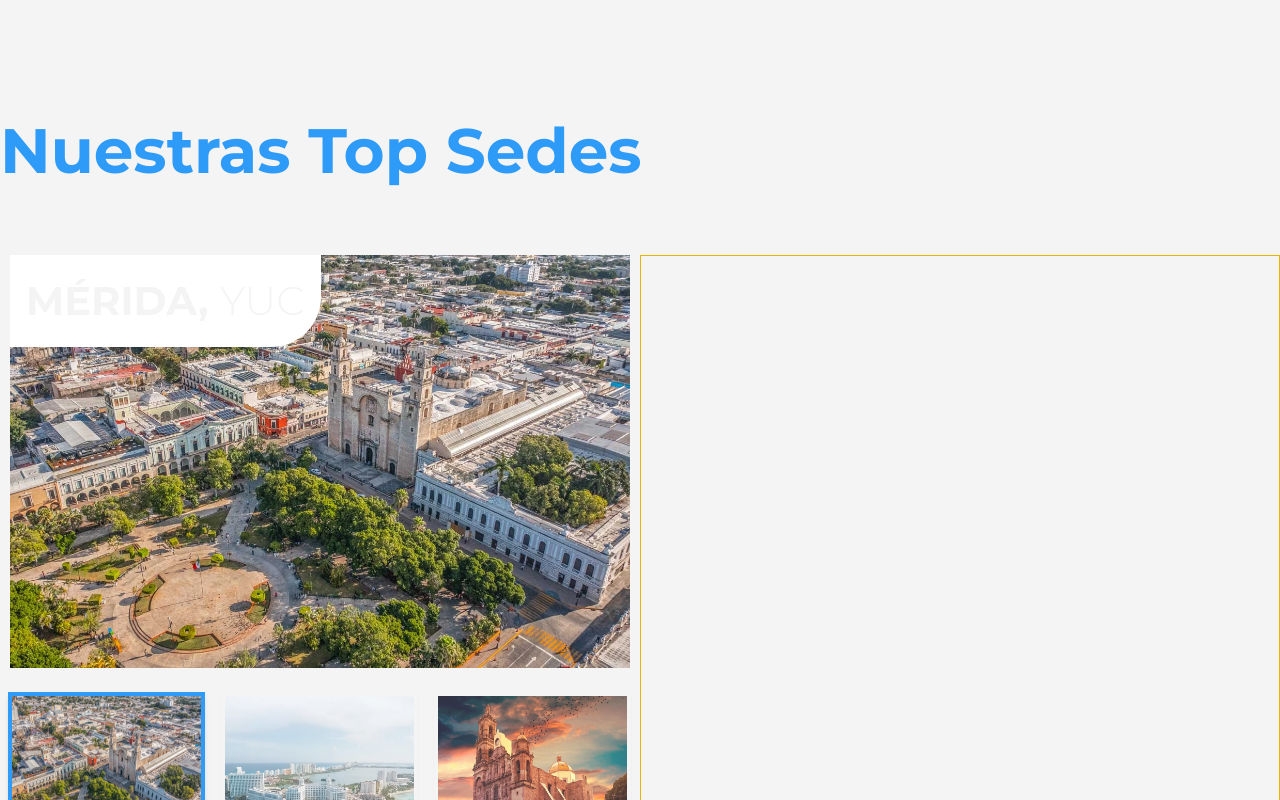
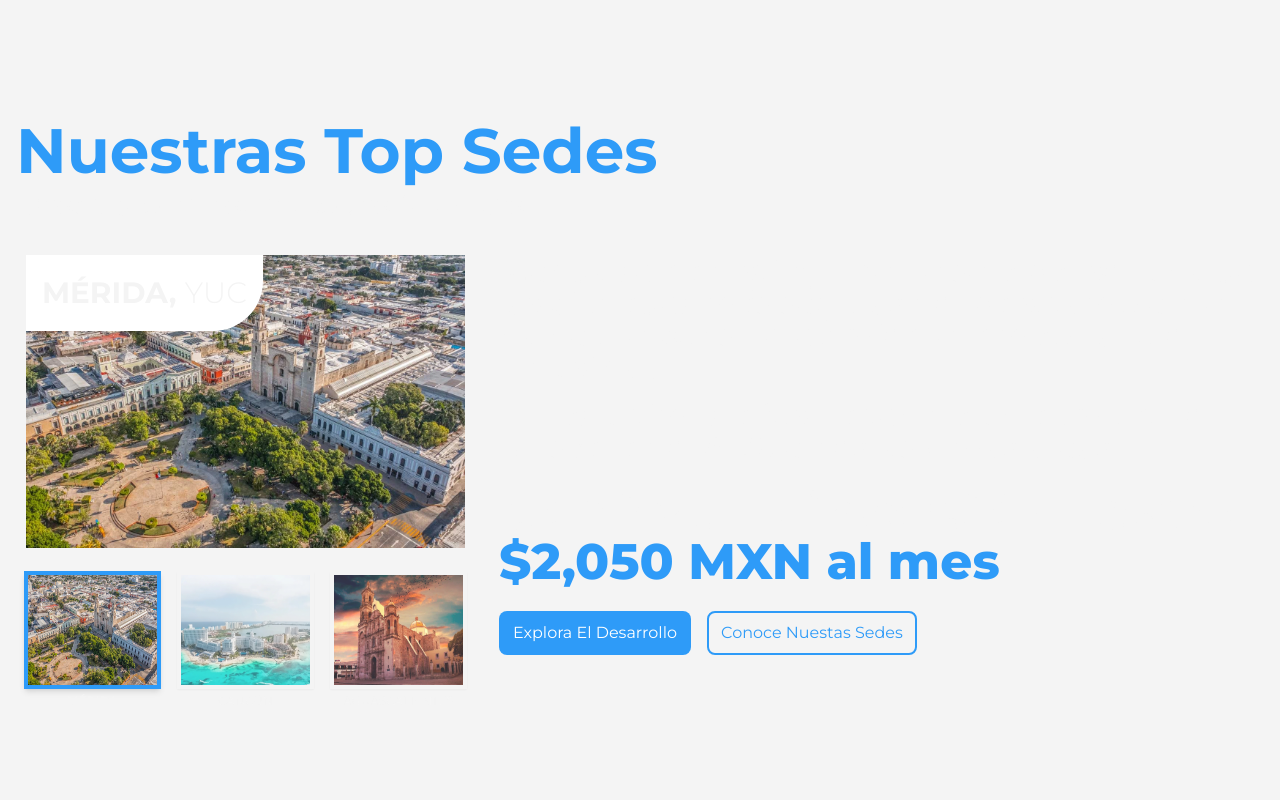
Before and after one commit to Oscar-FV/terrenos-vip, a React (Vite) app: page / in a window 1280 px wide. Shown: the part 1320-2120 px from the top of the page. Built offline with nearby package versions, Linux system fonts and the light colour scheme; what tailwindcss-animated would draw is missing.

Commit message:
added captions to gallery

```diff
--- a/src/components/Gallery/Gallery.css
+++ b/src/components/Gallery/Gallery.css
@@ -16,13 +16,13 @@
         flex: 1 1 auto;
         max-width: calc((100% / 3) - 1rem);
         opacity: 0.8;
-        transition: border-color 0.3s ease, opacity 0.1s ease, opacity 0.3s ease;
+        transition: border-color 0.3s ease, opacity 0.1s ease;
         @apply border-4 border-transparent shadow-sm;
     }
 
-    .slides>input:nth-of-type(1):checked~.slide-thumbnails li:nth-of-type(1),
-    .slides>input:nth-of-type(2):checked~.slide-thumbnails li:nth-of-type(2),
-    .slides>input:nth-of-type(3):checked~.slide-thumbnails li:nth-of-type(3) {
+    .carousel>input:nth-of-type(1):checked~.slides .slide-thumbnails li:nth-of-type(1),
+    .carousel>input:nth-of-type(2):checked~.slides .slide-thumbnails li:nth-of-type(2),
+    .carousel>input:nth-of-type(3):checked~.slides .slide-thumbnails li:nth-of-type(3) {
         opacity: 1;
         @apply border-4 border-primary shadow-md font-bold;
     }
@@ -33,17 +33,40 @@
         flex: 1
     }
 
-    .slides>input#merida:checked~.carousel-slides .slide:nth-of-type(1),
-    .slides>input#cancun:checked~.carousel-slides .slide:nth-of-type(2),
-    .slides>input#aguascalientes:checked~.carousel-slides .slide:nth-of-type(3) {
+    .carousel>input:nth-of-type(1):checked~.slides .carousel-slides .slide:nth-of-type(1),
+    .carousel>input:nth-of-type(2):checked~.slides .carousel-slides .slide:nth-of-type(2),
+    .carousel>input:nth-of-type(3):checked~.slides .carousel-slides .slide:nth-of-type(3) {
         display: block;
         position: relative;
         -webkit-animation: scale-up-center 0.4s cubic-bezier(0.390, 0.575, 0.565, 1.000) both;
         animation: scale-up-center 0.4s cubic-bezier(0.390, 0.575, 0.565, 1.000) both;
     }
 
+    .caption{
+        display: none;
+        position: absolute;
+    }
+
+    .caption-text{
+        font-size: clamp(1rem, 2.5cqi, 2.3rem);
+        line-height: 1;
+    }
+
+    .caption-info{
+        font-size: clamp(1rem, 3.9cqi, 4rem);
+        line-height: 1;
+    }
+
+    .carousel>input:nth-of-type(1):checked~.captions .caption:nth-of-type(1),
+    .carousel>input:nth-of-type(2):checked~.captions .caption:nth-of-type(2),
+    .carousel>input:nth-of-type(3):checked~.captions .caption:nth-of-type(3){
+        display: flex;
+        flex-direction: column;
+        position: relative;
+    }
+
     .venue-tittle {
-        font-size: clamp(1rem, 7vw, 2.5rem);
+        font-size: clamp(1rem, 2.3cqi, 3rem);
     }
 
     @-webkit-keyframes scale-up-center {
--- a/src/components/Gallery/Gallery.tsx
+++ b/src/components/Gallery/Gallery.tsx
@@ -1,6 +1,7 @@
 import { forwardRef } from "react"
 import Container from "../common/Container/Container"
 import "./Gallery.css"
+import Button from "../common/Button/Button"
 
 interface Props {
     color: string,
@@ -12,28 +13,26 @@ const Gallery = forwardRef<HTMLDivElement, Props>(({ color, text }, ref) => {
     return (
 
         <Container>
-            <div ref={ref} data-color={color} data-text={text} className="h-full mt-20">
+            <div ref={ref} data-color={color} data-text={text} className="h-full mt-20 md:mx-4 xl:m-0">
 
                 <h2 className="font-bold text-primary hero-tittle">Nuestras Top Sedes</h2>
                 <h3 className="mt-1 text-3xl">Descubre nuestras sedes favoritas</h3>
 
-                <div className="flex h-full mt-8">
-                    <div className="w-full flex flex-col gap-y-6 slides">
-
-                        <input type="radio" name="slides" defaultChecked id="merida" className="hidden" />
-                        <input type="radio" name="slides" id="cancun" className="hidden" />
-                        <input type="radio" name="slides" id="aguascalientes" className="hidden" />
-
+                <div className="flex mt-8 gap-x-6 carousel">
+                    <input type="radio" name="slides" id="merida" className="hidden" defaultChecked />
+                    <input type="radio" name="slides" id="cancun" className="hidden" />
+                    <input type="radio" name="slides" id="aguascalientes" className="hidden" />
+                    <div className="flex flex-col gap-y-6 slides w-[60%] grow">
                         <ul className="carousel-slides mx-[10px]">
                             <li className=" slide">
                                 <figure>
-                                    <span className="venue-tittle bg-white absolute rounded-br-[50px] px-4 py-4 uppercase font-bold">mérida, <span className="font-light">yuc</span></span>
+                                    <span className="venue-tittle  bg-white absolute rounded-br-[50px] px-4 py-4 uppercase font-bold">mérida, <span className="font-light">yuc</span></span>
                                     <img src="/images/merida.webp" loading="lazy" alt="" />
                                 </figure>
                             </li>
                             <li className="slide">
                                 <figure>
-                                    <span className="venue-tittle bg-white absolute rounded-br-[50px] px-4 py-4 uppercase font-bold">cancún, <span className="font-light">q.roo</span></span>
+                                    <span className="venue-tittle  bg-white absolute rounded-br-[50px] px-4 py-4 uppercase font-bold">cancún, <span className="font-light">q.roo</span></span>
                                     <img src="/images/quintanaroo.webp" loading="lazy" alt="" />
                                 </figure>
                             </li>
@@ -49,26 +48,81 @@ const Gallery = forwardRef<HTMLDivElement, Props>(({ color, text }, ref) => {
                             <li className="thumbnail thumbnail-active">
                                 <label htmlFor="merida" className="cursor-pointer">
                                     <img src="/images/merida.webp" loading="lazy" className="h-full" />
-                                    <p className="uppercase text-center mt-2">Mérida</p>
+                                    <p className="uppercase text-center mt-2 xl:text-sm text-xs">Mérida</p>
                                 </label>
                             </li>
                             <li className="thumbnail cursor-pointer">
                                 <label htmlFor="cancun" className="cursor-pointer">
                                     <img src="/images/quintanaroo.webp" loading="lazy" className="h-full" />
-                                    <p className="uppercase text-center mt-2">cancún</p>
+                                    <p className="uppercase text-center mt-2 xl:text-sm text-xs">cancún</p>
                                 </label>
                             </li>
                             <li className="thumbnail cursor-pointer">
                                 <label htmlFor="aguascalientes" className="cursor-pointer">
                                     <img src="/images/aguascalientes.webp" loading="lazy" className="h-full" />
-                                    <p className="uppercase text-center mt-2">aguascalientes</p>
+                                    <p className="uppercase text-center mt-2 xl:text-sm text-xs">aguascalientes</p>
                                 </label>
                             </li>
                         </ul>
                     </div>
 
-                    <div className="border border-yellow-500 w-full">
-                        <figcaption>
+                    <div className="w-full captions">
+                        <figcaption className="caption ">
+                            <div className="caption-text h-fit">
+                                <p className="">
+                                    Mérida se ha distinguido no solo por ser una de las ciudades más seguras del país, también lo ha hecho por su crecimiento inmobiliario e industrial.
+                                </p>
+                                <p className="mt-4">
+                                    En los últimos años ha tenido un aumento en plusvalía del 8.5% en estas y más áreas.
+                                </p>
+                            </div>
+                            <div className="caption-info h-fit mt-6">
+                                <h3 className="font-bold">Comieza tu inversión desde:</h3>
+                                <p className="font-extrabold text-primary">$2,050 MXN al mes</p>
+
+                                <div className="flex gap-x-4 mt-6">
+                                    <Button text="Explora El Desarrollo" />
+                                    <Button type="button-secondary" text="Conoce Nuestas Sedes" />
+                                </div>
+                            </div>
+                        </figcaption>
+                        <figcaption className="caption ">
+                            <div className="caption-text h-fit">
+                                <p className="">
+                                    Cancún se ha distinguido no solo por ser uno de los destinos turísticos más populares del país, sino también por su crecimiento económico y urbanístico.
+                                </p>
+                                <p className="mt-4">
+                                    Cancún destaca como el principal destino turístico gracias a su excelente conectividad aérea y terrestre.
+                                </p>
+                            </div>
+                            <div className="caption-info h-fit mt-6">
+                                <h3 className="font-bold">Comieza tu inversión desde:</h3>
+                                <p className="font-extrabold text-primary">$2,050 MXN al mes</p>
+
+                                <div className="flex gap-x-4 mt-6">
+                                    <Button text="Explora El Desarrollo" />
+                                    <Button type="button-secondary" text="Conoce Nuestas Sedes" />
+                                </div>
+                            </div>
+                        </figcaption>
+                        <figcaption className="caption ">
+                            <div className="caption-text h-fit">
+                                <p className="">
+                                    Aguascalientes ha destacado no solo por ser una de las ciudades más prósperas del país, sino también por su crecimiento económico y cultural.
+                                </p>
+                                <p className="mt-4">
+                                    Los inmuebles en Aguascalientes ofrecen una plusvalía y retorno de inversión superiores a la bolsa de valores.
+                                </p>
+                            </div>
+                            <div className="caption-info h-fit mt-6">
+                                <h3 className="font-bold">Comieza tu inversión desde:</h3>
+                                <p className="font-extrabold text-primary">$2,050 MXN al mes</p>
+
+                                <div className="flex gap-x-4 mt-6">
+                                    <Button text="Explora El Desarrollo" />
+                                    <Button type="button-secondary" text="Conoce Nuestas Sedes" />
+                                </div>
+                            </div>
                         </figcaption>
                     </div>
                 </div>
--- a/src/components/common/Button/Button.tsx
+++ b/src/components/common/Button/Button.tsx
@@ -42,11 +42,20 @@ const Button = ({ size = "base", text, type }: Props) => {
                     <span className="md:text-secondary text-white relative w-full text-left text-xl transition-colors duration-200 ease-in-out group-hover:text-white">{text}</span>
                 </a>
             );
+        case ("button-secondary"):
+            return (
+                <a
+                    href=""
+                    className={`px-3 py-2 border-2 border-primary bg-transparent hover:bg-primary hover:text-white text-primary focus:ring-4 focus:outline-none focus:ring-blue-300 rounded-lg text-center transition-colors duration-200 ease-in-out ${buttonClass}`}
+                >
+                    {text}
+                </a>
+            );
         default:
             return (
                 <a
                     href=""
-                    className={`px-3 py-2 bg-primary hover:bg-secondary text-white focus:ring-4 focus:outline-none focus:ring-blue-300 rounded-lg text-center transition-colors duration-200 ease-in-out ${buttonClass}`}
+                    className={`px-3 py-2 border-2 border-transparent bg-primary hover:bg-secondary text-white focus:ring-4 focus:outline-none focus:ring-blue-300 rounded-lg text-center transition-colors duration-200 ease-in-out ${buttonClass}`}
                 >
                     {text}
                 </a>
```
